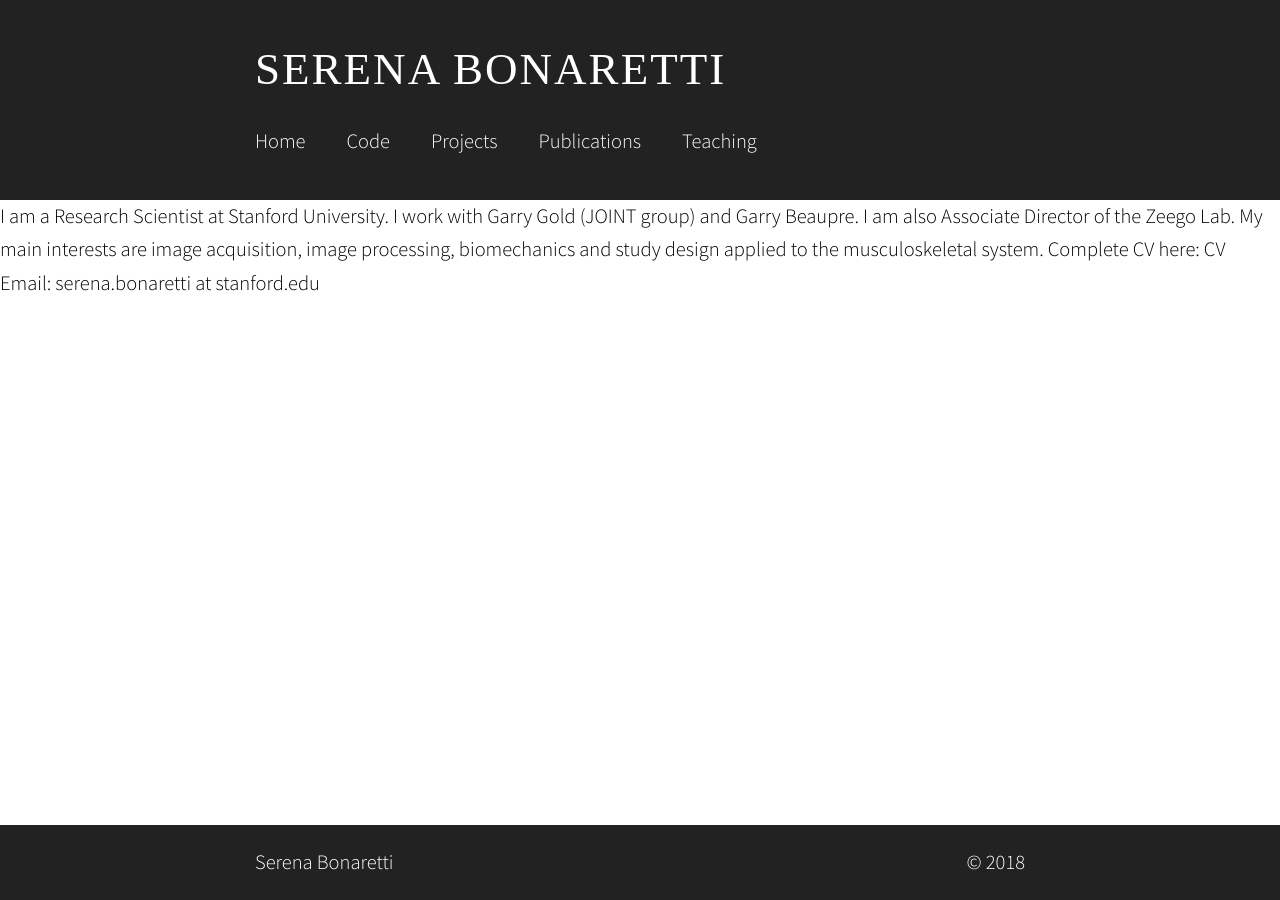
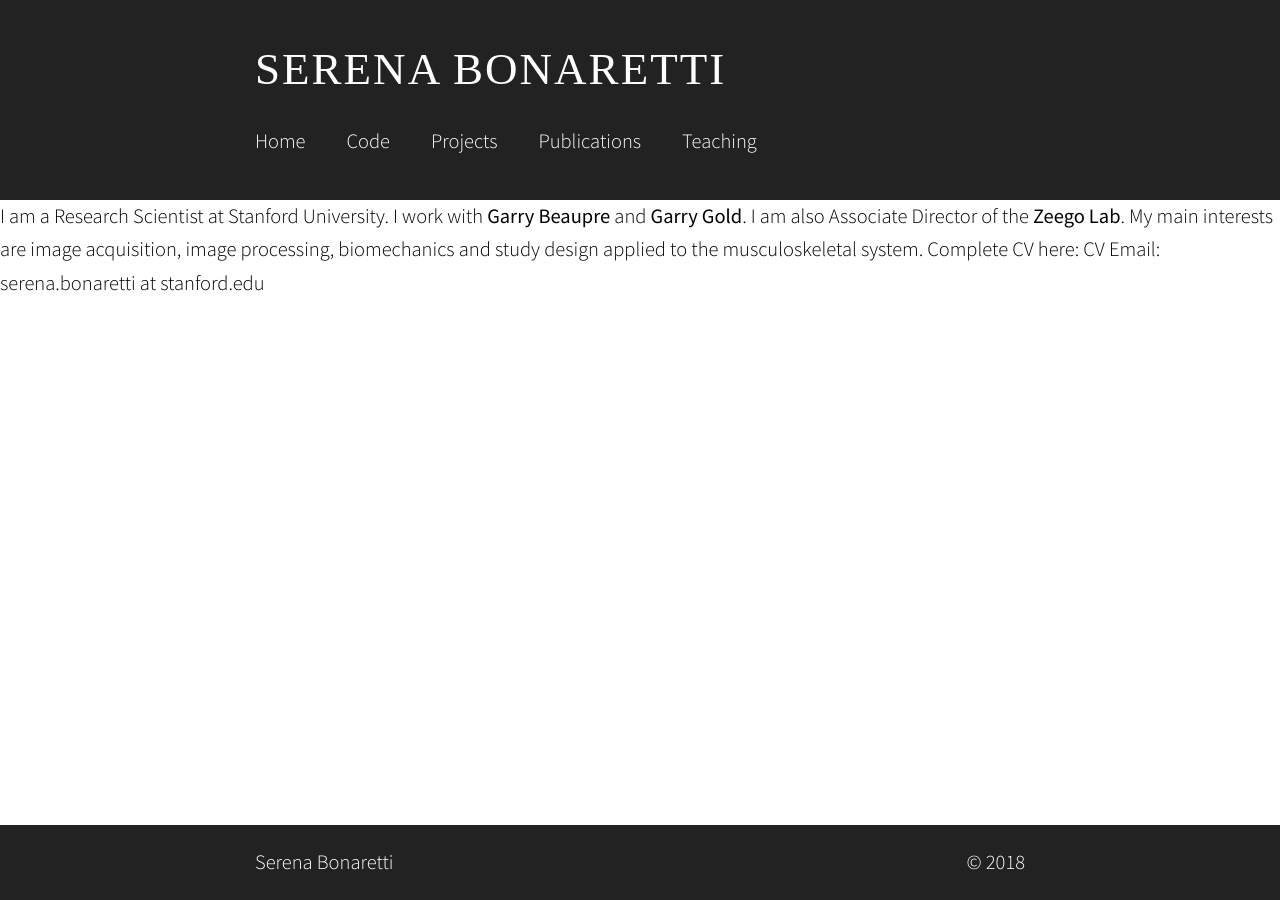
Before and after one commit to sbonaretti/sbonaretti.github.io, a Jekyll site: the page built from index.html, in a window 1280 px wide. Built offline with Jekyll 4.4.1, drawn with Linux system fonts in a browser that asks for light colours; some web fonts are replaced; the list of posts is cut into pages by our own code.

Commit message:
Update index.html

```diff
--- a/index.html
+++ b/index.html
@@ -8,7 +8,7 @@ layout: blank
 
 <body>
 
-  I am a Research Scientist at Stanford University. I work with Garry Gold (JOINT group) and Garry Beaupre. I am also Associate Director of the  Zeego Lab.
+  I am a Research Scientist at Stanford University. I work with <a href="http://pavir.org/means/researchers/gary-s-beaupre-ph-d/" target="_blank">Garry Beaupre</a> and <a href="https://med.stanford.edu/profiles/garry-gold" target="_blank">Garry Gold</a>. I am also Associate Director of the <a href="http://med.stanford.edu/zeegolab.html" target="_blank">Zeego Lab</a>.
 
   My main interests are image acquisition, image processing, biomechanics and study design applied to the musculoskeletal system.
 
```
